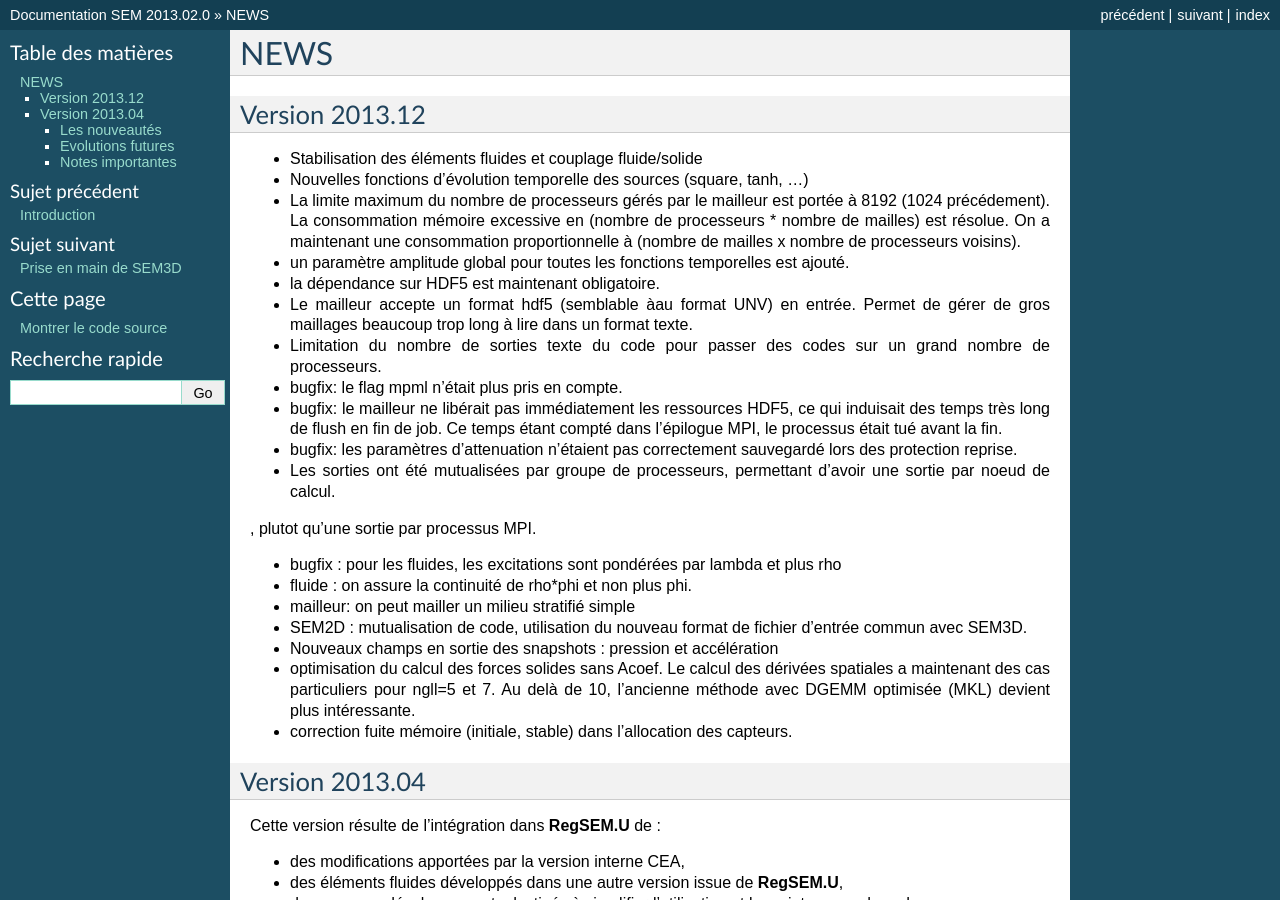
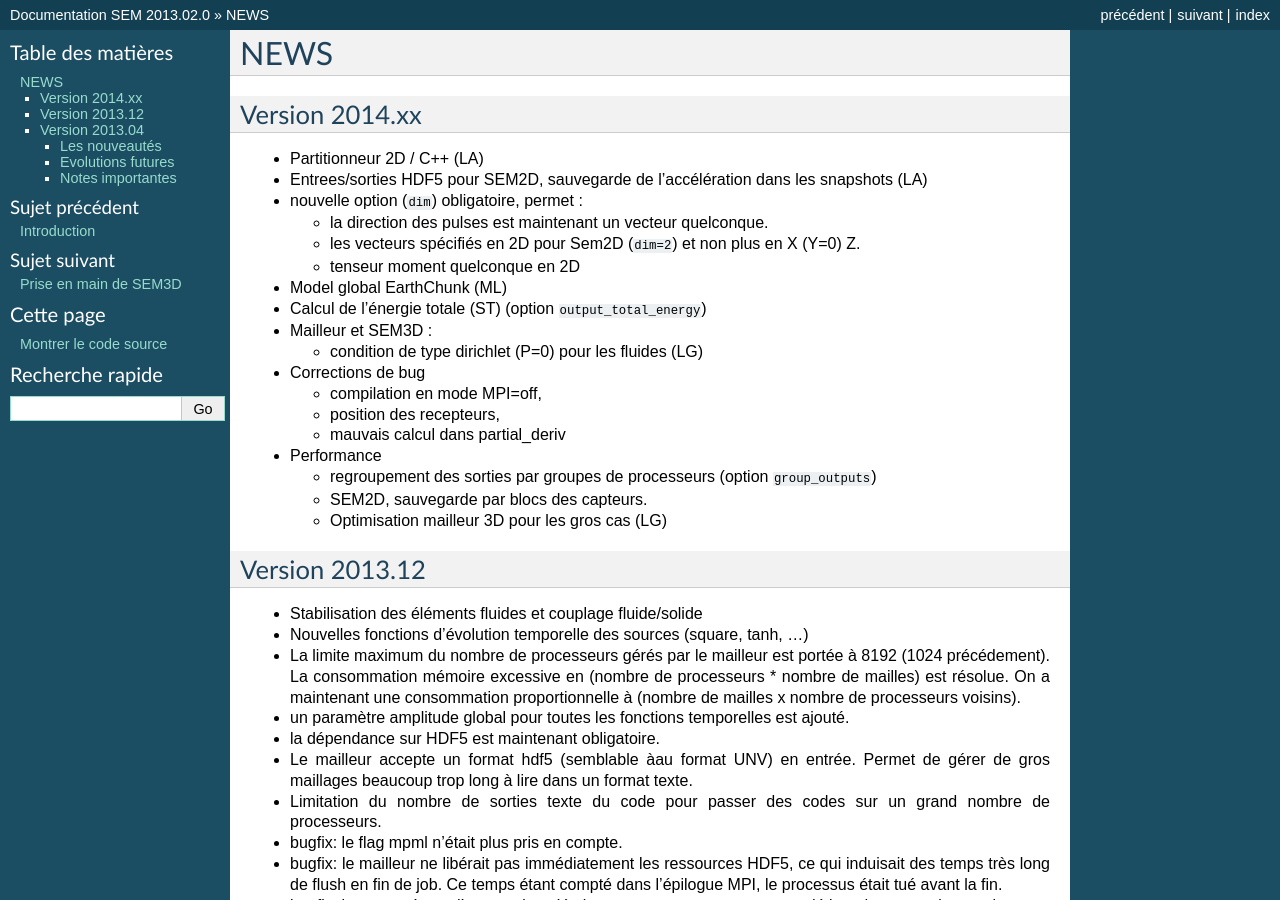
Before and after one commit to sem3d/SEM, a Sphinx documentation site: the page built from DOC/source/NEWS.rst, in a window 1280 px wide and 900 px high. Built offline with Sphinx 7.4.7, drawn with Linux system fonts in a browser that asks for light colours; formulas are drawn with MathJax 3.

Commit message:
Mise à jour NEWS.rst

```diff
--- a/DOC/source/NEWS.rst
+++ b/DOC/source/NEWS.rst
@@ -2,6 +2,46 @@
 
 NEWS
 ====
+
+Version 2014.xx
+---------------
+
+- Partitionneur 2D / C++ (LA)
+
+- Entrees/sorties HDF5 pour SEM2D, sauvegarde de l'accélération dans les snapshots (LA)
+
+- nouvelle option (``dim``) obligatoire, permet :
+
+  - la direction des pulses est maintenant un vecteur quelconque.
+
+  - les vecteurs spécifiés en 2D pour Sem2D (``dim=2``) et non plus en X (Y=0) Z.
+
+  - tenseur moment quelconque en 2D
+
+- Model global EarthChunk (ML)
+
+- Calcul de l'énergie totale (ST) (option ``output_total_energy``)
+
+- Mailleur et SEM3D :
+
+  - condition de type dirichlet (P=0) pour les fluides (LG)
+
+- Corrections de bug
+
+  - compilation en mode MPI=off,
+
+  - position des recepteurs,
+
+  - mauvais calcul dans partial_deriv
+
+- Performance
+
+  - regroupement des sorties par groupes de processeurs (option ``group_outputs``)
+
+  - SEM2D, sauvegarde par blocs des capteurs.
+
+  - Optimisation mailleur 3D pour les gros cas (LG)
+
 
 Version 2013.12
 ---------------
```
